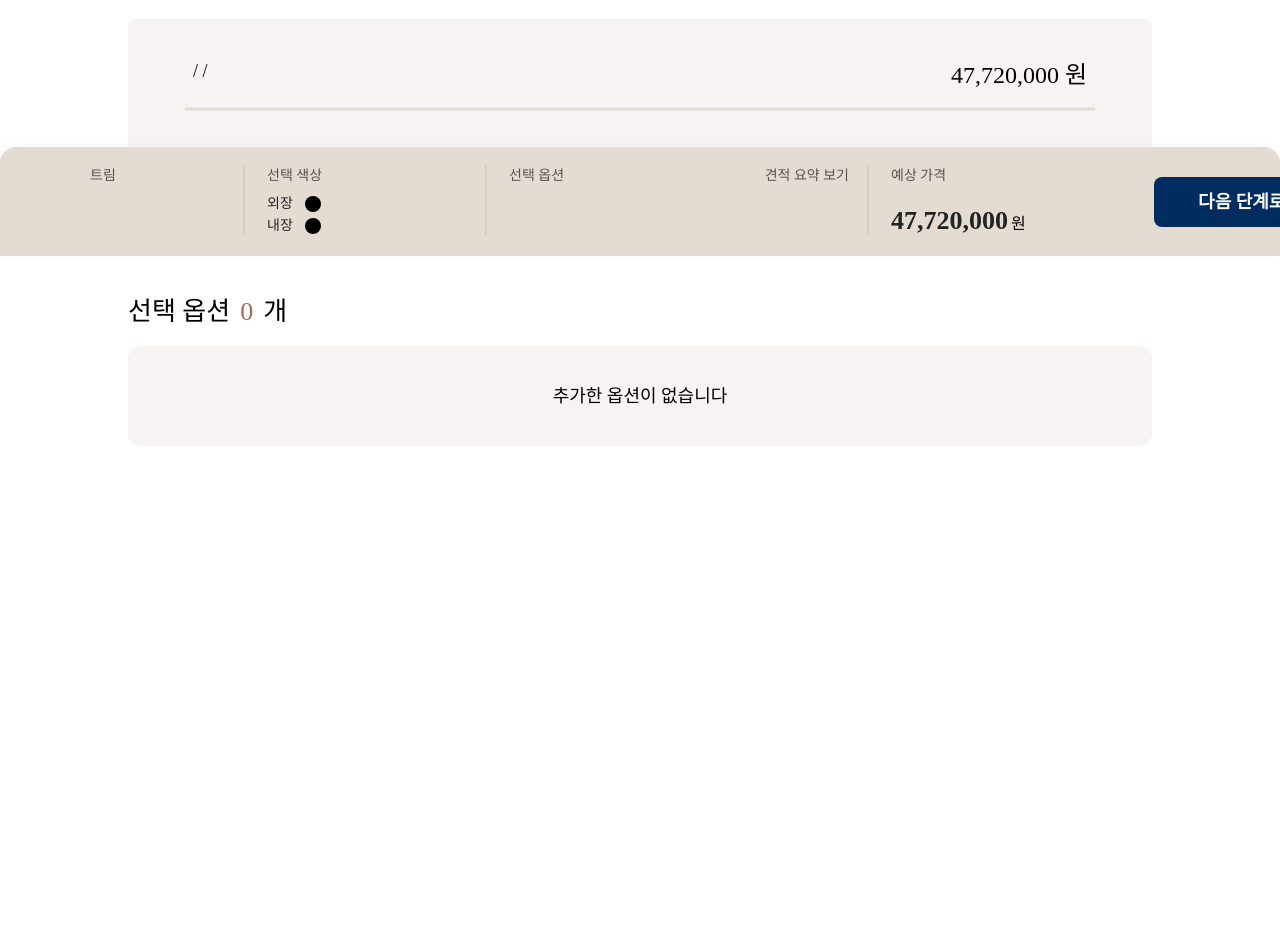
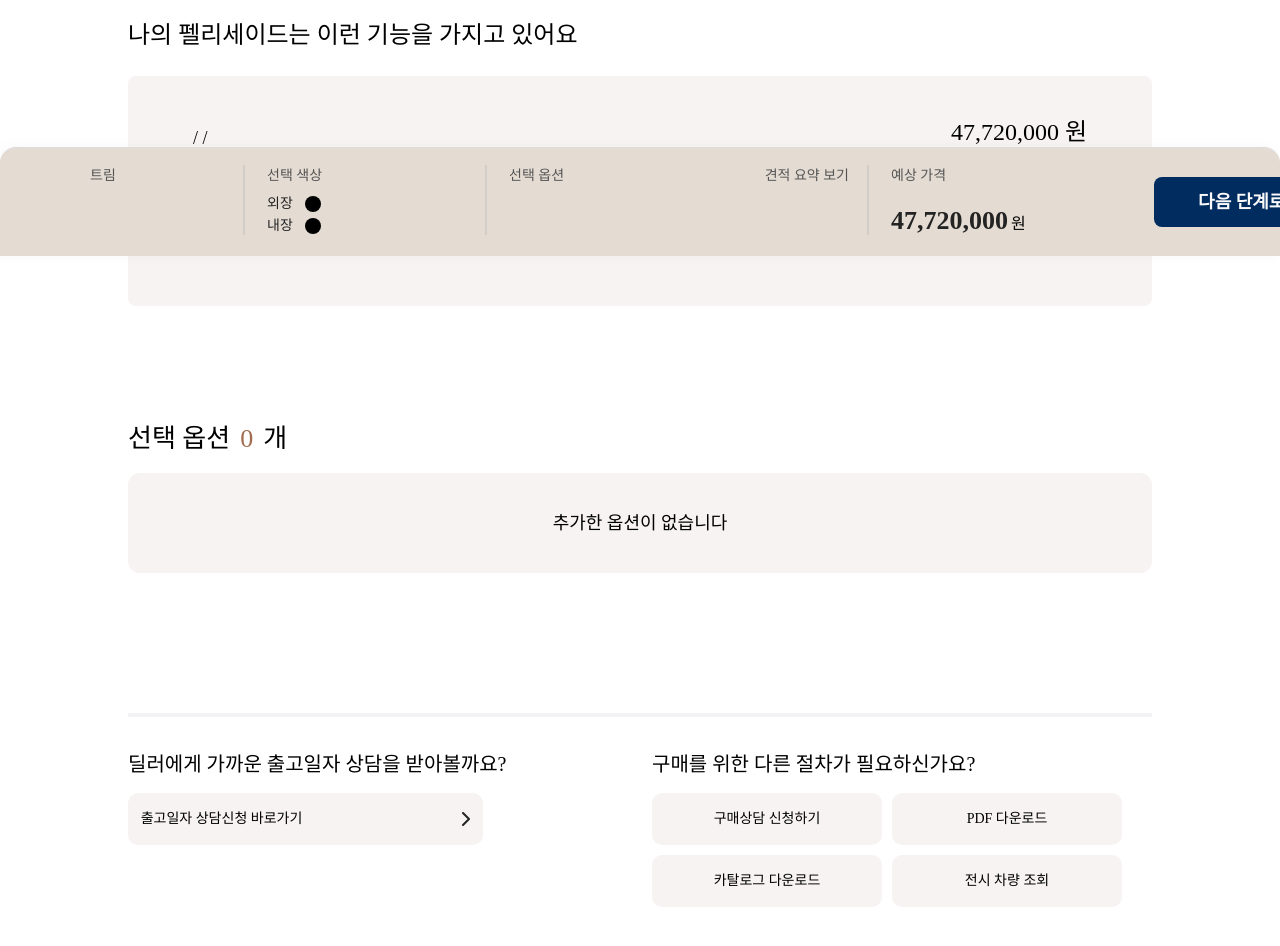
Before and after one commit to ShinHeeEul/A4-FourEver, a React (Create React App) app in the folder FrontEnd/my-car/: page /mycar/complete in a window 1280 px wide. Shown: the part 544-1490 px from the top of the page. Before the commit the page ends 1156 px from the top, so only its background shows below. Built offline with nearby package versions, Linux system fonts and the light colour scheme.

Commit message:
[feat]내차만들기완성페이지 추가절차 과정 구현 추가절차 컴포넌트 구현으로 인한 내차만들기 완성페이지 완성 [issue] #14

```diff
--- /dev/null
+++ b/FrontEnd/my-car/src/mycar/components/AddProcessBtn.js
@@ -0,0 +1,132 @@
+import { styled } from 'styled-components';
+import palette from '../../style/styleVariable';
+import { Body3Medium, Heading1Medium, Heading3Medium } from '../../style/typo';
+
+const BgDiv = styled.div`
+  width: 1024px;
+  margin: 0 auto;
+  display: flex;
+  justify-content: center;
+  flex-direction: column;
+`;
+
+const AddBtnDiv = styled.div`
+  display: flex;
+  flex-direction: column;
+  width: 500px;
+`;
+
+const AddBtnTitle = styled.span`
+  ${Heading3Medium}
+  padding-bottom: 15px;
+`;
+
+const ConsultingBtn = styled.div`
+  border: none;
+  width: 355px;
+  height: 52px;
+  border-radius: 10px;
+  background-color: ${palette.LightSand};
+  display: flex;
+  gap: 160px;
+  align-items: center;
+  justify-content: center;
+  cursor: pointer;
+`;
+
+const ProcessBtn = styled.button`
+  border: none;
+  display: flex;
+  width: 230px;
+  height: 52px;
+  padding: 15px 27px;
+  justify-content: center;
+  align-items: center;
+  margin: 0 10px 10px 0;
+  border-radius: 10px;
+  background-color: ${palette.LightSand};
+  ${Body3Medium}
+  cursor: pointer;
+`;
+
+const ContentWrap = styled.div`
+  display: flex;
+  justify-content: space-between;
+  padding: 15px 0;
+`;
+
+const BtnWrap = styled.div`
+  display: flex;
+  flex-wrap: wrap;
+`;
+
+const BtnText = styled.span`
+  ${Body3Medium}
+`;
+const MainLineDiv = styled.div`
+  padding: 0 0 15px 0;
+`;
+function Line() {
+  return (
+    <svg
+      xmlns="http://www.w3.org/2000/svg"
+      width="1024"
+      height="4"
+      viewBox="0 0 1024 4"
+      fill="none"
+    >
+      <path d="M0 2L1040 2.00009" stroke="#F3F2F5" stroke-width="4" />
+    </svg>
+  );
+}
+
+function MoveBtn() {
+  return (
+    <svg
+      xmlns="http://www.w3.org/2000/svg"
+      width="8"
+      height="14"
+      viewBox="0 0 8 14"
+      fill="none"
+    >
+      <path
+        d="M1 0.999999L7 7L1 13"
+        stroke="#232323"
+        stroke-width="2"
+        stroke-linecap="round"
+        stroke-linejoin="round"
+      />
+    </svg>
+  );
+}
+
+function AddProcessBtn() {
+  return (
+    <BgDiv>
+      <MainLineDiv>
+        <Line />
+      </MainLineDiv>
+
+      <ContentWrap>
+        <AddBtnDiv>
+          <AddBtnTitle>딜러에게 가까운 출고일자 상담을 받아볼까요?</AddBtnTitle>
+          <ConsultingBtn>
+            <BtnText>출고일자 상담신청 바로가기</BtnText>
+            <MoveBtn />
+          </ConsultingBtn>
+        </AddBtnDiv>
+        <AddBtnDiv>
+          <AddBtnTitle>구매를 위한 다른 절차가 필요하신가요?</AddBtnTitle>
+          <BtnWrap>
+            <ProcessBtn>구매상담 신청하기</ProcessBtn>
+            <ProcessBtn>PDF 다운로드</ProcessBtn>
+            <ProcessBtn>카탈로그 다운로드</ProcessBtn>
+            <ProcessBtn>전시 차량 조회</ProcessBtn>
+          </BtnWrap>
+        </AddBtnDiv>
+      </ContentWrap>
+    </BgDiv>
+  );
+}
+
+export default AddProcessBtn;
--- a/FrontEnd/my-car/src/mycar/components/CompletedFunction.js
+++ b/FrontEnd/my-car/src/mycar/components/CompletedFunction.js
@@ -8,6 +8,7 @@ import {
 } from '../../style/typo';
 import { useOutletContext } from 'react-router-dom';
 import SelectedOption from './SelectedOption';
+import AddProcessBtn from './AddProcessBtn';
 
 const BgDiv = styled.div`
   display: flex;
@@ -16,7 +17,7 @@ const BgDiv = styled.div`
   width: 1024px;
   align-items: center;
   gap: 15px;
-  margin: 120px auto;
+  margin: 140px auto;
 `;
 
 const BannerDiv = styled.div`
@@ -29,6 +30,7 @@ const BannerDiv = styled.div`
 const FunctionTitle = styled.div`
   ${Heading2Medium}
   width: 100%;
+  padding-bottom: 10px;
 `;
 
 const FunctionText = styled.span`
@@ -88,6 +90,10 @@ const InnerColorChip = styled.div`
   margin-right: 12px;
 `;
 
+const MainLineDiv = styled.div`
+  padding: 0 0 15px 0;
+`;
+
 function Line() {
   return (
     <svg
@@ -125,7 +131,10 @@ function CompletedFunction() {
   );
   return (
     <BgDiv>
-      <Line />
+      <MainLineDiv>
+        <Line />
+      </MainLineDiv>
+
       <FunctionTitle>
         <div>나의 펠리세이드는 이런 기능을 가지고 있어요</div>
       </FunctionTitle>
@@ -141,7 +150,7 @@ function CompletedFunction() {
             </FunctionTextDiv>
             <FunctionTextDiv>
               <FunctionTitle>
-                {(trimPrice + optPrice)
+                {trimPrice
                   .toString()
                   .replace(/\B(?<!\.\d*)(?=(\d{3})+(?!\d))/g, ',')}{' '}
                 원
@@ -166,6 +175,7 @@ function CompletedFunction() {
         </ColorDiv>
       </BannerDiv>
       <SelectedOption />
+      <AddProcessBtn />
     </BgDiv>
   );
 }
--- a/FrontEnd/my-car/src/mycar/components/SelectedOption.js
+++ b/FrontEnd/my-car/src/mycar/components/SelectedOption.js
@@ -15,13 +15,13 @@ import OptionCard, {
 const BgDiv = styled.div`
   width: 1024px;
   align-items: center;
-  margin: 30px auto;
+  margin: 100px auto;
 `;
 
 const NothingDiv = styled.div`
   width: 1024px;
   align-items: center;
-  margin: 30px auto;
+  margin: 100px auto;
 `;
 
 const NothingTextDiv = styled.div`
```
